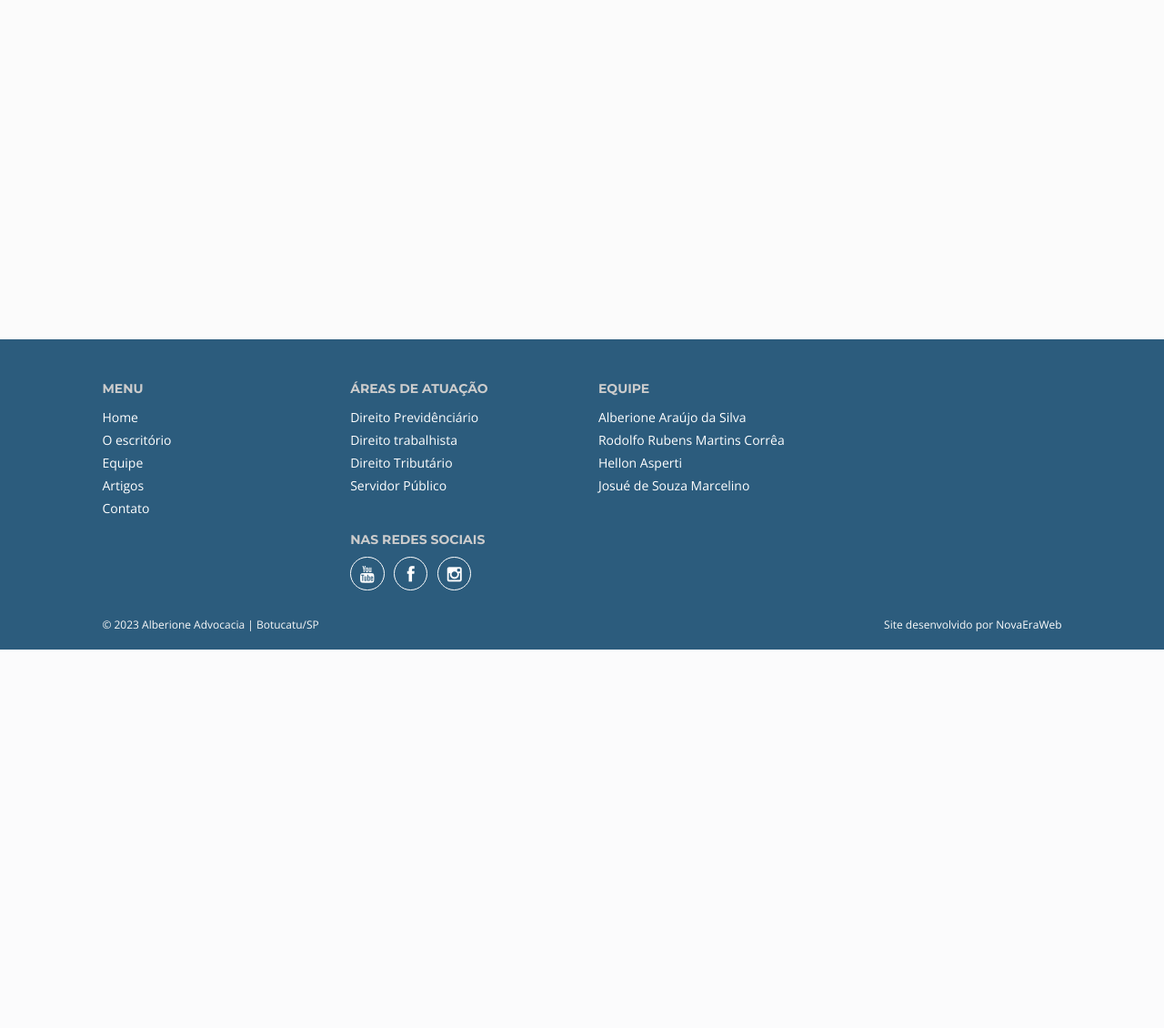
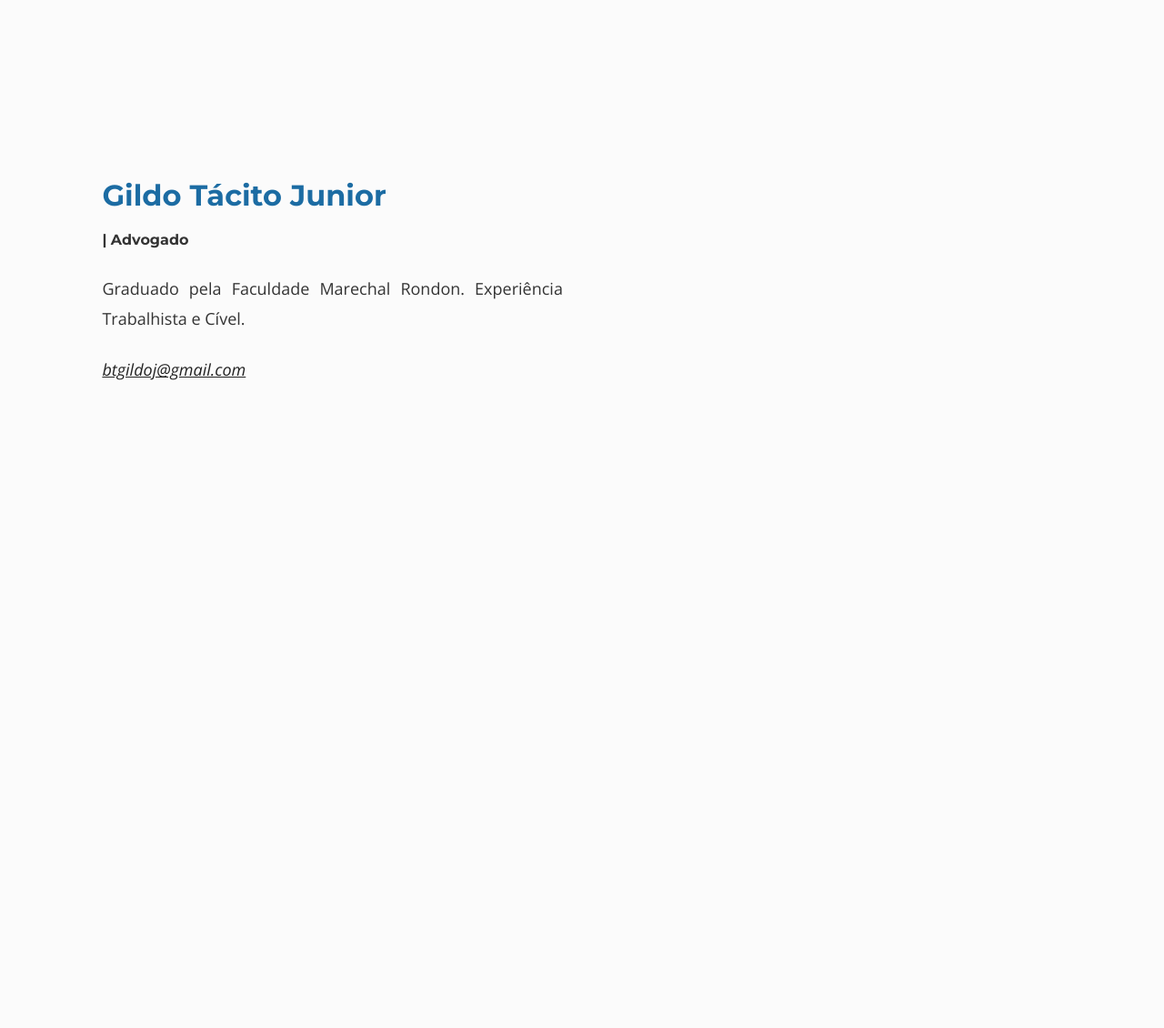
Before and after one commit to novaeraweb/alberione_advocacia.github.io, a PHP site: page /advogados-alberione-araujo-advocacia.php in a window 1280 px wide. Shown: the part 4169-5299 px from the top of the page at 91% size. Before the commit the page ends 4883 px from the top, so only its background shows below. Run offline with PHP 8.4, Linux system fonts and the light colour scheme; some libraries are stand-ins or nearby versions.

Commit message:
Inclusao profissional Gildo

```diff
--- a/advogados-alberione-araujo-advocacia.php
+++ b/advogados-alberione-araujo-advocacia.php
@@ -65,7 +65,7 @@
 				</section>
 				<section class="row section">
 					<div class="row-content buffer even clear-after">
-							<div class="column six push-six last-special">
+							<div class="column six push-six">
 							<h2>Rodolfo Rubens Martins Corrêa<br><span style="font-size:0.5em;color:#333">| Parceiro</span></h2>
 							<p style="text-align:justify;">Advogado inscrito na OAB SP 249476, Mestre em Direito Comercial pela PUC-SP. MBA em Direito Empresarial pela FGV-GVLaw. Pós-graduando em Direito Tributário pelo IBET. Ex-professor de Direito na UNESP. Advogado. (Disciplinas que leciona: Direito Empresarial; Direito Tributário; Teoria Geral do Direito; Direito Internacional; Direito Civil: Parte Geral e Direito das Obrigações.</p>
 							<p><em><a href="mailto:rodolforubenscorrea@gmail.com" target="_blank">rodolforubenscorrea@gmail.com</a></em></p>
@@ -89,7 +89,7 @@
 				</section>
  				<section class="row section">
 					<div class="row-content buffer even clear-after">
-						<div class="column six push-six last-special">
+						<div class="column six push-six ">
 							<h2>Josué de Souza Marcelino<br><span style="font-size:0.5em;color:#333"> | Advogado</span></h2>
 							<p style="text-align:justify;">Graduado pela Faculdade de Direito de Bauru. Experiência Criminal.</p>
 							<p><em><a href="mailto:marcelino-max@hotmail.com" target="_blank">marcelino-max@hotmail.com</a></em></p>
@@ -100,18 +100,18 @@
 
 					</div>
 				</section>
-<!-- <section class="row section">
-<div class="row-content buffer even clear-after">
-<div class="column six">
-<h2>Gildo</h2>
-<p style="text-align:justify;">Gildo advogado</p>
-<p><em><a href="mailto:advocacia@alberione.com.br" target="_blank">advocacia@alberione.com.br</a></em></p>
-</div>
-<div class="side-mockup right-mockup animation">
-<figure><div><img src="img/hellon-asperti-advogado.jpg" alt=""></div></figure>
-</div>
-</div>
-</section> -->
+				<section class="row section">
+					<div class="row-content buffer even clear-after">
+						<div class="column six last-special">
+							<h2>Gildo Tácito Junior<br><span style="font-size:0.5em;color:#333"> | Advogado</span></h2>
+							<p style="text-align:justify;">Graduado pela Faculdade Marechal Rondon. Experiência Trabalhista e Cível.</p>
+							<p><em><a href="mailto:btgildoj@gmail.com" target="_blank">btgildoj@gmail.com</a></em></p>
+						</div>
+						<div class="side-mockup right-mockup animation">
+							<figure><div><img src="img/gildo-tacito-junior.jpg" alt="Imagem do Advogado Gildo Tácito"></div></figure>
+						</div>
+					</div>
+				</section>
 				<section class="row section call-to-action">
 					<div class="row-content buffer even animation" style="padding-right:0;">
 						<p><strong>Procurando profissionais experientes?</strong></p><br><br>
```
Also changed, not shown: img/gildo-tacito-junior.jpg (added).
